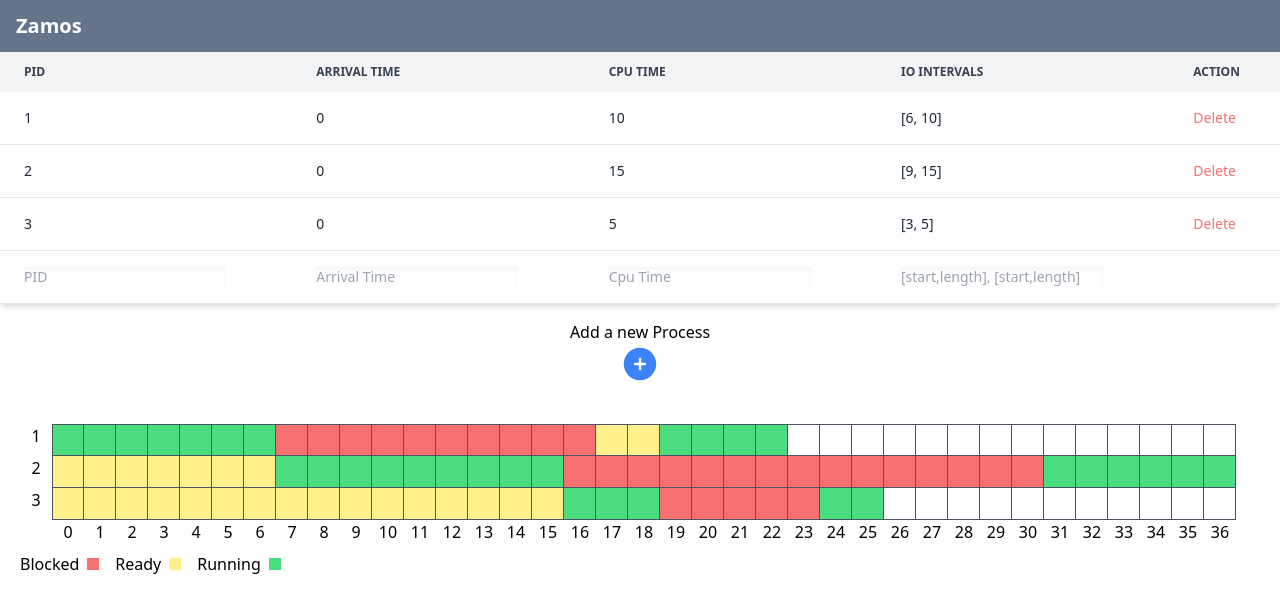
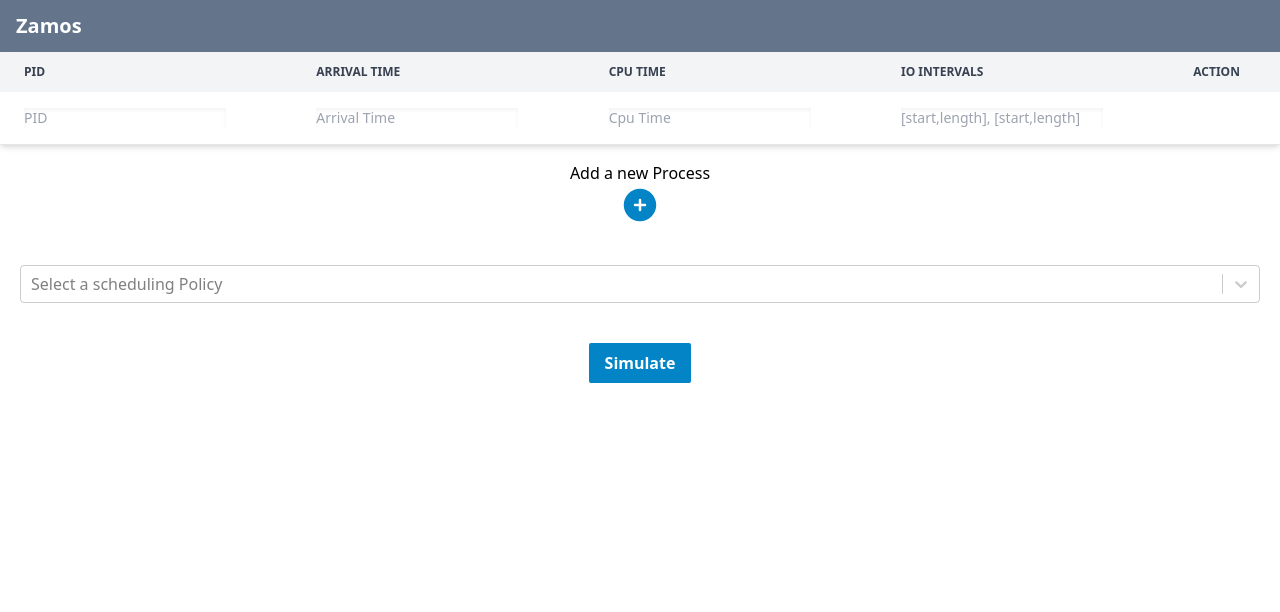
Before and after one commit to The-Zagy/zamos, a React (Vite) app: page / in a window 1280 px wide. Shown: the top 612 px of the page. Built offline with nearby package versions, Linux system fonts and the light colour scheme.

Commit message:
finished ui probably

```diff
--- a/package.json
+++ b/package.json
@@ -16,6 +16,7 @@
     "formik": "^2.2.9",
     "react": "^18.2.0",
     "react-dom": "^18.2.0",
+    "react-select": "^5.7.0",
     "react-table": "^7.8.0"
   },
   "devDependencies": {
--- a/src/App.tsx
+++ b/src/App.tsx
@@ -1,9 +1,26 @@
 import { useState } from 'react'
 
 import GanttChart from './GanttChart'
-import { ProcessStatus, SchedulerReturn } from './lib/types'
+import { Process, ProcessFinalStats, ProcessStatus, SchedulerReturn } from './lib/types'
 import Navbar from './Navbar'
 import ProcessForm from './ProcessForm'
+import SelectPolicy, { Policies } from './SelectPolicy'
+import ResultsTable from './ResultsTable'
+const simulate = (policy: Policies, processes: Process[]): ProcessFinalStats[] => {
+  // switch(policy){
+  //   case 'FIFO':
+  //     return firstInFirstOut(processes);
+  //   case "SJF":
+  //     return  shortestJobFirst(processes);
+  //   case "SCTF":
+  //     return shortestTimeToCompletionFirst(processes);
+  //   case 'MLFQ':
+  //     return multiLevelFeedbackQueue(processes);
+  //   case 'RR':
+  //     return roundRobin(processes);
+  // }
+  return []
+}
 const data: SchedulerReturn = [
   {
     arrivalTime: 0,
@@ -52,14 +69,23 @@ const data: SchedulerReturn = [
   }
 ]
 function App() {
-  const [count, setCount] = useState(0)
-
+  const [choice, setChoice] = useState<Policies | null>(null);
+  const [processes, setProcesses] = useState<Process[]>([]);
+  const [finalProcesses, setFinalProcesses] = useState<ProcessFinalStats[]>([]);
+  const handleSimulate = () => {
+    if (choice === null) return;
+    if (processes.length === 0) return;
+    setFinalProcesses(simulate(choice, processes));
+  }
   return (
     <main className='w-full'>
       <Navbar />
-      <ProcessForm />
+      <ProcessForm processes={processes} setProcesses={setProcesses} />
+      <SelectPolicy setChoice={setChoice} />
+      <button className='bg-sky-600 px-4 py-2 rounded-sm m-auto block text-white font-bold active:bg-sky-400' onClick={handleSimulate}>Simulate</button>
 
-      <GanttChart processes={data} />
+      {finalProcesses.length !== 0 && <GanttChart processes={finalProcesses} />}
+      {finalProcesses.length !== 0 && <ResultsTable results={finalProcesses} />}
     </main>
   )
 }
--- a/src/ProcessForm.tsx
+++ b/src/ProcessForm.tsx
@@ -30,37 +30,8 @@ const columns: Array<Column<Process>> = [{
 }
 ]
 
-const ProcessForm: React.FC = () => {
+const ProcessForm: React.FC<{ processes: Process[], setProcesses: React.Dispatch<React.SetStateAction<Process[]>> }> = ({ processes, setProcesses }) => {
 
-    const [processes, setProcesses] = useState<Process[]>([
-        {
-            "pid": 1,
-            "arrivalTime": 0,
-            "finishTime": -1,
-            "firstRunTime": -1,
-            "cpuTime": 10,
-            "io": [{ "start": 6, "length": 10 }],
-            "status": ProcessStatus.READY
-        },
-        {
-            "pid": 2,
-            "arrivalTime": 0,
-            "finishTime": -1,
-            "firstRunTime": -1,
-            "io": [{ "start": 9, "length": 15 }],
-            "cpuTime": 15,
-            "status": ProcessStatus.READY
-        },
-        {
-            "pid": 3,
-            "arrivalTime": 0,
-            "finishTime": -1,
-            "firstRunTime": -1,
-            "io": [{ "start": 3, "length": 5 }],
-            "cpuTime": 5,
-            "status": ProcessStatus.READY
-        }
-    ]);
     const tableData = useMemo(() => {
         return [...processes];
     }, [processes])
@@ -206,9 +177,9 @@ const ProcessForm: React.FC = () => {
                                     return <div>{i[1]}</div>;
                                 })}
                             </pre>
-                            <button type="submit" className="m-auto flex flex-col justify-center items-center mt-2 select-none hover:cursor-pointer text-left text-m">
+                            <button type="submit" className=" m-auto flex flex-col justify-center items-center mt-2 select-none hover:cursor-pointer text-left text-m">
                                 <div>Add a new Process</div>
-                                <PlusCircleIcon className="text-blue-500 h-10 w-10" />
+                                <PlusCircleIcon className="text-sky-600 active:text-sky-400 h-10 w-10" />
                             </button>
                         </Form>
                     )}
--- /dev/null
+++ b/src/ResultsTable.tsx
@@ -0,0 +1,95 @@
+import React, { useMemo } from "react";
+
+import { ProcessFinalStats, ProcessesFinalStats } from "./lib/types"
+
+import { useTable, Column } from "react-table";
+
+const columns: Array<Column<ProcessFinalStats>> = [{
+    Header: "PID",
+    accessor: "pid",
+},
+{
+    Header: "Turnaround time",
+    accessor: "turnaround",
+
+},
+{
+    Header: "Response Time",
+    accessor: "responseTime",
+
+},
+{
+    Header: "First Run Time",
+    accessor: "firstRunTime",
+},
+{
+    Header: "Finish Time",
+    accessor: "finishTime",
+}
+]
+
+const ResultsTable: React.FC<{ results: ProcessesFinalStats }> = ({ results }) => {
+
+    const tableData = useMemo(() => {
+        return [...results];
+    }, [results])
+    const {
+        getTableProps,
+        getTableBodyProps,
+        headerGroups,
+        rows,
+        prepareRow
+    } = useTable<ProcessFinalStats>({
+        columns: columns,
+        data: tableData
+    });
+
+    return (
+        <div className="flex flex-col justify-center gap-4">
+            <div className="overflow-x-auto relative">
+                <table {...getTableProps()} className="w-full text-sm text-left text-gray-800">
+                    <thead className="text-xs text-gray-700 uppercase bg-gray-100">
+                        {
+                            headerGroups.map(headerGroup => (
+                                <tr {...headerGroup.getFooterGroupProps()}>
+                                    {
+                                        headerGroup.headers.map(column => (
+                                            <th scope="col" className="py-3 px-6"{...column.getHeaderProps()}>
+                                                {column.render("Header")}
+                                            </th>
+                                        ))
+                                    }
+                                </tr>
+                            ))
+                        }
+                    </thead>
+                    <tbody {...getTableBodyProps()}>
+                        {
+                            rows.map(row => {
+                                prepareRow(row);
+                                return (
+                                    <tr {...row.getRowProps()} className="bg-white border-b">
+                                        {
+                                            row.cells.map(cell => {
+                                                return (
+                                                    <td className="py-4 px-6" {...cell.getCellProps()}>
+                                                        {
+                                                            cell.render("Cell")
+                                                        }
+                                                    </td>
+                                                )
+                                            }
+                                            )
+                                        }
+                                    </tr>
+                                )
+                            })
+                        }
+                    </tbody>
+                </table>
+            </div >
+        </div>
+    )
+}
+
+export default ResultsTable;
--- /dev/null
+++ b/src/SelectPolicy.tsx
@@ -0,0 +1,41 @@
+import { useState } from "react";
+
+import Select from 'react-select';
+export type Policies = "FIFO" | "SCTF" | "SJF" | "MLFQ" | "RR"
+const options: { value: Policies, label: string }[] = [
+    {
+        label: "First In First Out (FIFO)", value: "FIFO"
+    },
+    {
+        label: "Shortes Job First (SJF)", value: "SJF"
+    },
+    {
+        label: "Shortest Completion Time First (SCTF)", value: "SCTF"
+    },
+    {
+        label: "Round Robin (RR)", value: "RR"
+    },
+    {
+        label: "Multi-Level Feedback Queue (MLFQ)", value: "MLFQ"
+    }
+]
+const SelectPolicy: React.FC<{ setChoice: React.Dispatch<React.SetStateAction<Policies | null>> }> = ({ setChoice }) => {
+    return (
+        <div className="py-10 px-5">
+            <Select
+                className="basic-single"
+                classNamePrefix="select"
+                placeholder="Select a scheduling Policy"
+                isSearchable
+                options={options}
+                onChange={(e) => {
+                    if (e?.value) {
+                        setChoice(e.value);
+                    }
+                }}
+            />
+        </div>
+    )
+}
+
+export default SelectPolicy
```
Also changed, not shown: 1 other file (tests, documents, lock files or other folders).
